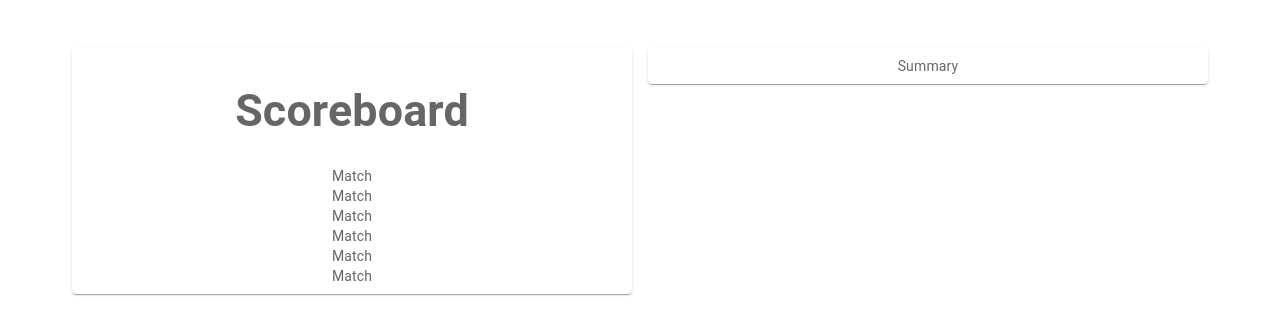
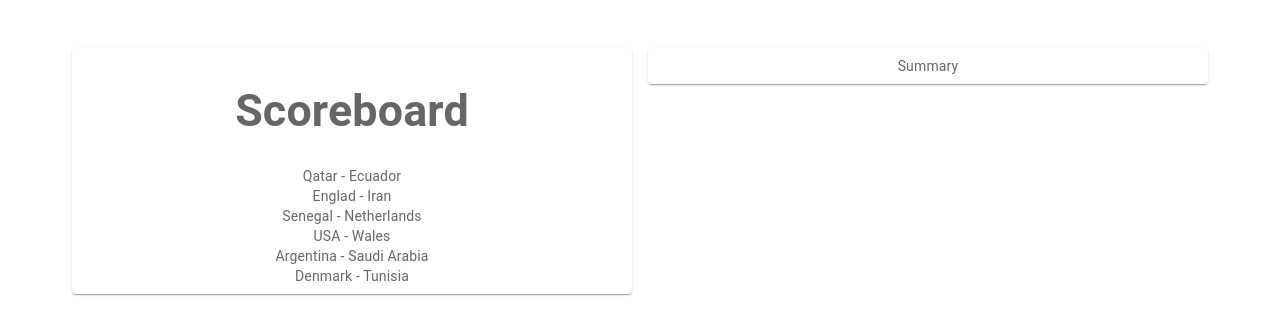
Before and after one commit to gabramsua/worldcup, a React (Vite) app: page / in a window 1280 px wide. Shown: the part 229-564 px from the top of the page. Built offline with nearby package versions, Linux system fonts and the light colour scheme.

Commit message:
Basic scoreboard & relocate components

```diff
--- a/src/App.tsx
+++ b/src/App.tsx
@@ -1,4 +1,3 @@
-import { useState } from 'react'
 import { Provider } from 'react-redux'
 import './App.css'
 import { Home } from './pages'
--- a/src/components/Match/Match.tsx
+++ /dev/null
@@ -1,9 +0,0 @@
-import React from 'react';
-import './styles/Match.scss';
-export interface MatchInterface {}
-
-const Match : React.FC<MatchInterface> = () => {
-	return <div className='match'>Match</div >;
-};
-
-export default Match;
--- a/src/pages/Home/Home.tsx
+++ b/src/pages/Home/Home.tsx
@@ -1,6 +1,6 @@
 import React, { useEffect } from 'react';
-import { Scoreboard } from '@/components/Scoreboard';
-import { Summary } from '@/components/Summary';
+import { Scoreboard } from '@/pages/Home/components/Scoreboard';
+import { Summary } from '@/pages/Home/components/Summary';
 import Box from '@mui/material/Box';
 import Grid from '@mui/material/Unstable_Grid2';
 import { styled } from '@mui/material/styles';
--- /dev/null
+++ b/src/pages/Home/components/Match/Match.tsx
@@ -0,0 +1,13 @@
+import React from 'react';
+import './styles/Match.scss';
+import { Match as Game} from "@/models/models";
+
+export interface MatchInterface {}
+
+const Match = ({ game }: { game: Game }) => {
+	return <div className='match'>
+		{game.homeTeam} - {game.awayTeam}
+	</div >;
+};
+
+export default Match;
--- a/src/components/Scoreboard/Scoreboard.tsx
+++ b/src/pages/Home/components/Scoreboard/Scoreboard.tsx
@@ -1,14 +1,17 @@
+import { AppStore } from '@/redux/store';
 import React from 'react';
-import { data } from '@/data/data';
 import { Match } from '../Match';
+import { useSelector } from 'react-redux';
 
 export interface ScoreboardInterface {}
 
 const Scoreboard : React.FC<ScoreboardInterface> = () => {
+	const stateMatches = useSelector((store: AppStore) => store.matches);
+
 	return <>
 		<h1>Scoreboard</h1>
-		{data.map((match => (
-			<Match />
+		{stateMatches.map((match => (
+			<Match key={match.id} game={match} />
 		))) }
 		</>;
 };
```
Also changed, not shown: src/pages/Home/components/Match/index.ts (renamed from src/components/Match/index.ts), src/pages/Home/components/Match/styles/Match.scss (renamed from src/components/Match/styles/Match.scss), src/pages/Home/components/Scoreboard/index.ts (renamed from src/components/Scoreboard/index.ts), src/pages/Home/components/Summary/Summary.tsx (renamed from src/components/Summary/Summary.tsx), src/pages/Home/components/Summary/index.ts (renamed from src/components/Summary/index.ts).
